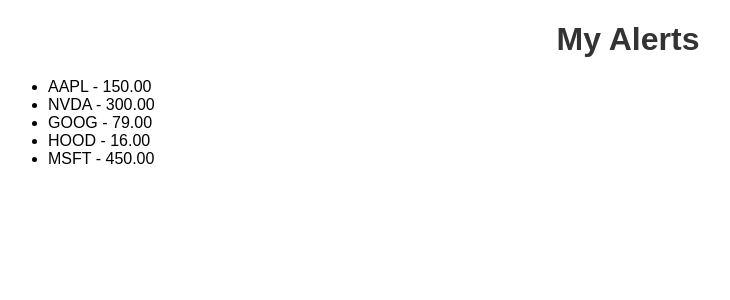
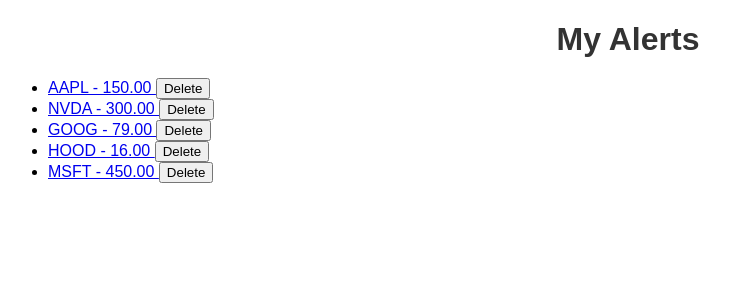
Before and after one commit to John-Odom/Stock-Alerts, a Django app: page /stocks/alerts/ in a window 1280 px wide. Shown: the part 67-367 px from the top of the page, without its empty margins (12-742 px from the left). Run offline with Django 3.2, Linux system fonts and the light colour scheme; a user stored in the database is signed in; data comes from the database, SQL or seed files in the repository; parts of the project's set-up code (start-up, migrations or seed data) failed here and were passed over.

Commit message:
Deletes made for alerts

```diff
--- a/stocks/templates/alerts.html
+++ b/stocks/templates/alerts.html
@@ -7,7 +7,15 @@
     {% if alerts %}
         <ul>
             {% for alert in alerts %}
-                <li>{{ alert.symbol }} - {{ alert.price }}</li>
+                <li>
+                    <a href="{% url 'stocks:stock_detail' alert.symbol %}">
+                        {{ alert.symbol }} - {{ alert.price }}
+                    </a>
+                    <form method="post" action="{% url 'stocks:delete_alert' alert.id %}" style="display:inline;">
+                        {% csrf_token %}
+                        <button type="submit">Delete</button>
+                    </form>
+                </li>
             {% endfor %}
         </ul>
     {% else %}
--- a/stocks/urls.py
+++ b/stocks/urls.py
@@ -7,5 +7,6 @@ app_name = 'stocks'
 urlpatterns = [
     path('', views.stock_index_view, name="stock_index"),
     path('alerts/', views.alerts, name='alerts'),
+    path('delete_alert/<int:id>/', views.delete_alert, name='delete_alert'),
     path('<slug:slug>/', views.stock_detail, name='stock_detail'),  # Nested slug pattern under articles/
 ]
--- a/stocks/views.py
+++ b/stocks/views.py
@@ -1,4 +1,4 @@
-from django.shortcuts import render, redirect
+from django.shortcuts import render, redirect, get_object_or_404
 from django.http import JsonResponse
 import requests
 import ipdb
@@ -81,11 +81,19 @@ def stock_detail(request, slug):
                        'market_cap':"${:,.2f}".format(stock['market_cap']),
                        'shares_outstanding': stock['share_class_shares_outstanding'],
                        'ticker': stock['ticker'],
+                       'alerts': request.user.alerts.filter(symbol=slug),
                        'eps_graph': stock_eps(financials),
                        'pe_graph': stock_pe_ratios(financials)
                        })
     except requests.exceptions.RequestException as e:
         return JsonResponse({'error': str(e)}, status=500)
+
+
+def delete_alert(request, id):
+    if request.method == 'POST':
+        alert = get_object_or_404(Alert, id=id)
+        alert.delete()
+    return redirect('stocks:alerts')  # Replace 'alerts_view' with the name of your alerts view
 
 @login_required(login_url="/account/login")
 def alerts(request):
```
Also changed, not shown: stocks/templates/stock_detail.html (+11 -0 lines).
